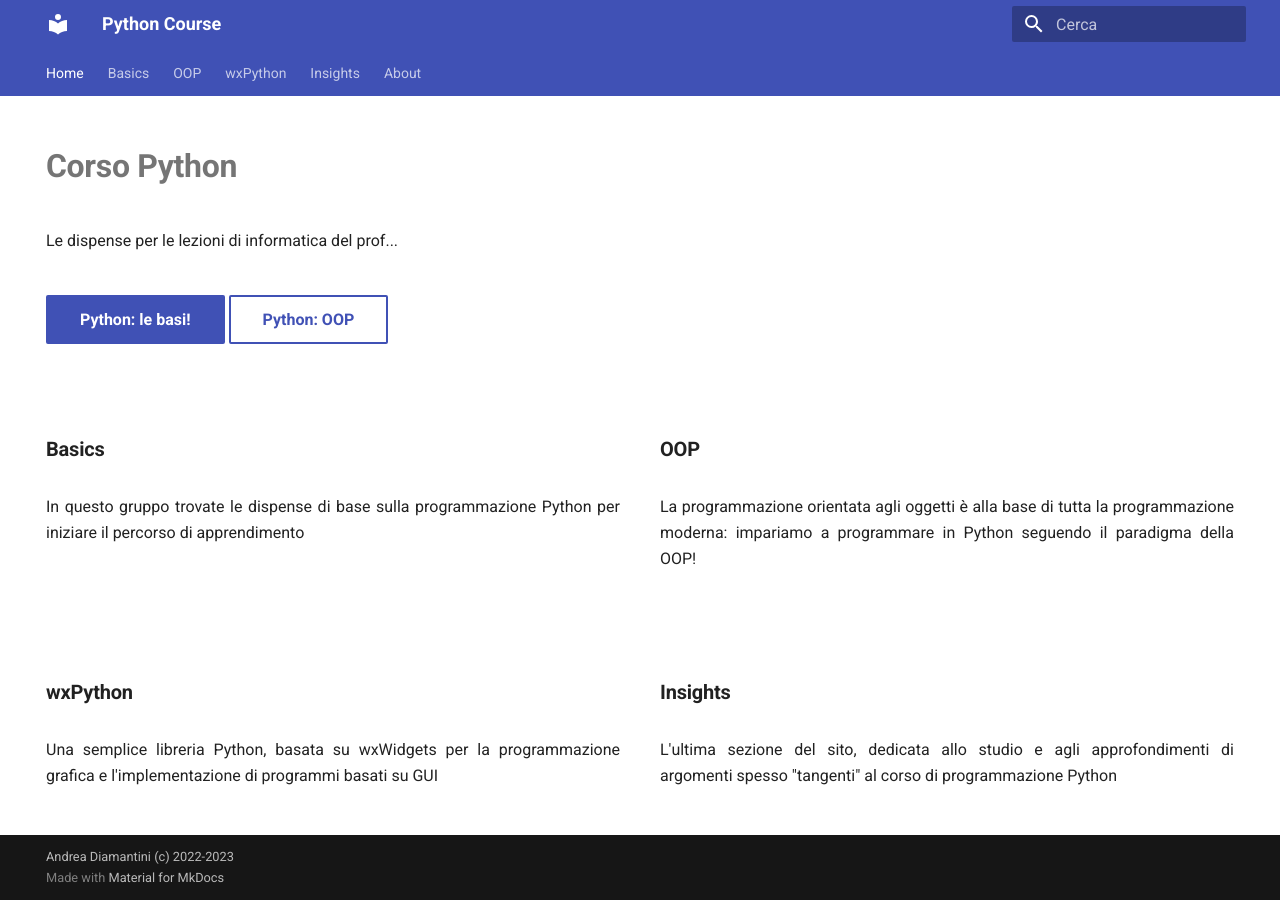
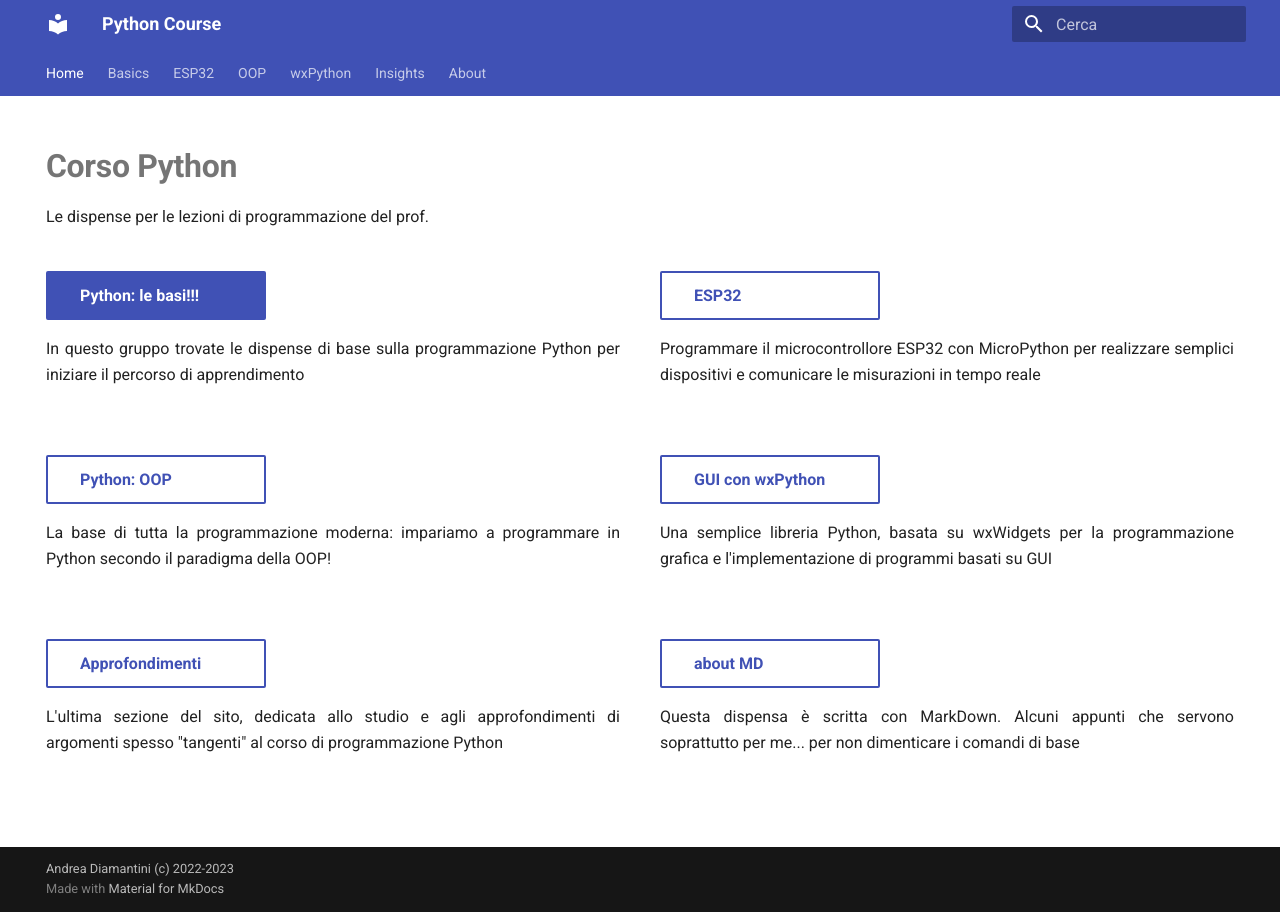
Before and after one commit to adjamhub/pyhandouts, an MkDocs documentation site: the page built from docs/index.md, in a window 1280 px wide. Built offline with MkDocs 1.6.1 and Material for MkDocs 9.7.7, drawn with Linux system fonts in a browser that asks for light colours.

Commit message:
update head page

```diff
--- a/docs/index.md
+++ b/docs/index.md
@@ -16,14 +16,10 @@ hide:
 <!-- xxxxxxxxxxxxxxxxxxxxxxxxxxxxxxxxxxxxxxxxxxxxxxxxxxxxxxxxxxxxxxxxxxxxxxxxxxxxxxx -->
 <section class="">
 
-<div>
-<h1 style="font-weight:bold">Corso Python</h1>
-<p>Le dispense per le lezioni di informatica del prof...</p>
+<h1 style="font-weight:bold;margin:0px">Corso Python</h1>
+<p>Le dispense per le lezioni di programmazione del prof.</p>
+
 <br>
-<a href="/pyhandouts/basics/000_first" class="md-button md-button--primary">Python: le basi!</a>
-<a href="/pyhandouts/OOP" class="md-button">Python: OOP</a>
-</div>
-
 </section>
 
 <!-- xxxxxxxxxxxxxxxxxxxxxxxxxxxxxxxxxxxxxxxxxxxxxxxxxxxxxxxxxxxxxxxxxxxxxxxxxxxxxxx -->
@@ -32,25 +28,46 @@ hide:
 <div class="w3-row">
 
 <div class="w3-half" style="padding:0 20px 0 0">
-<h3>Basics</h3>
+<a href="basics/000_first/" class="md-button md-button--primary" style="width:220px">Python: le basi!!!</a>
 <p>In questo gruppo trovate le dispense di base sulla programmazione Python per iniziare il percorso
 di apprendimento</p>
+<br>
+<br>
 </div>
 
 <div class="w3-half" style="padding:0 0 0 20px">
-<h3>OOP</h3>
-<p>La programmazione orientata agli oggetti è alla base di tutta la programmazione moderna: impariamo a programmare
-in Python seguendo il paradigma della OOP!</p>
+<a href="ESP32/" class="md-button" style="width:220px">ESP32</a>
+<p>Programmare il microcontrollore ESP32 con MicroPython per realizzare semplici dispositivi e comunicare le misurazioni in tempo reale </p>
+<br>
+<br>
 </div>
 
 <div class="w3-half" style="padding:0 20px 0 0">
-<h3>wxPython</h3>
-<p>Una semplice libreria Python, basata su wxWidgets per la programmazione grafica e l'implementazione di programmi basati su GUI</p>
+<a href="OOP/" class="md-button" style="width:220px">Python: OOP</a>
+<p>La base di tutta la programmazione moderna: impariamo a programmare in Python secondo il paradigma della OOP!</p>
+<br>
+<br>
 </div>
 
 <div class="w3-half" style="padding:0 0 0 20px">
-<h3>Insights</h3>
+<a href="wx/000_intro/" class="md-button" style="width:220px">GUI con wxPython</a>
+<p>Una semplice libreria Python, basata su wxWidgets per la programmazione grafica e l'implementazione di programmi basati su GUI</p>
+<br>
+<br>
+</div>
+
+<div class="w3-half" style="padding:0 20px 0 0">
+<a href="insights/00_intro/" class="md-button" style="width:220px">Approfondimenti</a>
 <p>L'ultima sezione del sito, dedicata allo studio e agli approfondimenti di argomenti spesso "tangenti" al corso di programmazione Python</p>
+<br>
+<br>
+</div>
+
+<div class="w3-half" style="padding:0 0 0 20px">
+<a href="about/" class="md-button" style="width:220px">about MD</a>
+<p>Questa dispensa è scritta con MarkDown. Alcuni appunti che servono soprattutto per me... per non dimenticare i comandi di base</p>
+<br>
+<br>
 </div>
 
 </div>
--- a/mkdocs.yml
+++ b/mkdocs.yml
@@ -57,6 +57,8 @@ nav:
     - Moduli: basics/106_mod.md
     - Files: basics/107_files.md
     - CSV: basics/108_csv.md
+  - ESP32:
+    - Introduzione: ESP32/00_intro.md
   - OOP: OOP.md
   - wxPython:
     - Introduzione: wx/000_intro.md
@@ -76,7 +78,6 @@ nav:
     - Introduzione: insights/00_intro.md
     - Turtle: insights/01_turtle.md
     - PyGame: insights/02_pygame.md
-    - ESP32: insights/03_ESP32.md
     - Ambienti Virtuali: insights/11_venv.md
     - Arduino: insights/12_arduino.md
     - MySql: insights/13_mysql.md
```
Also changed, not shown: docs/ESP32/00_intro.md (renamed from docs/insights/03_ESP32.md).
